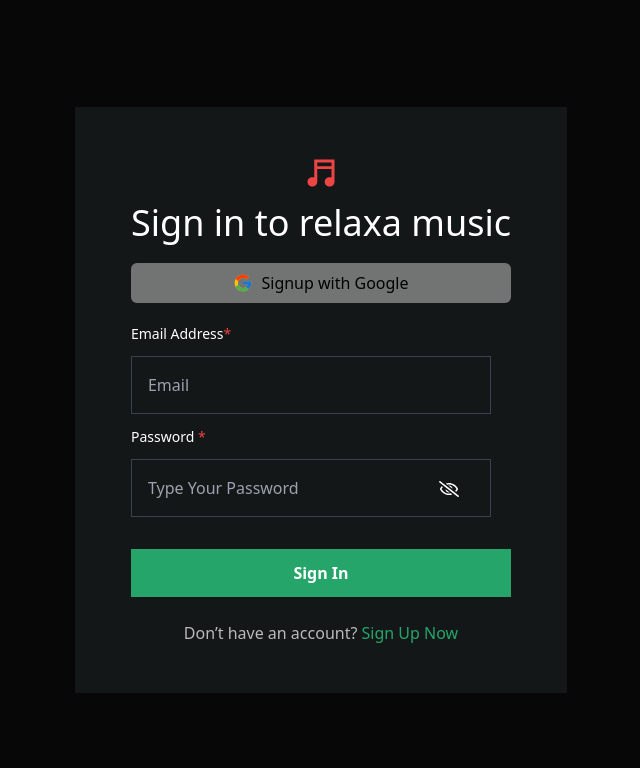
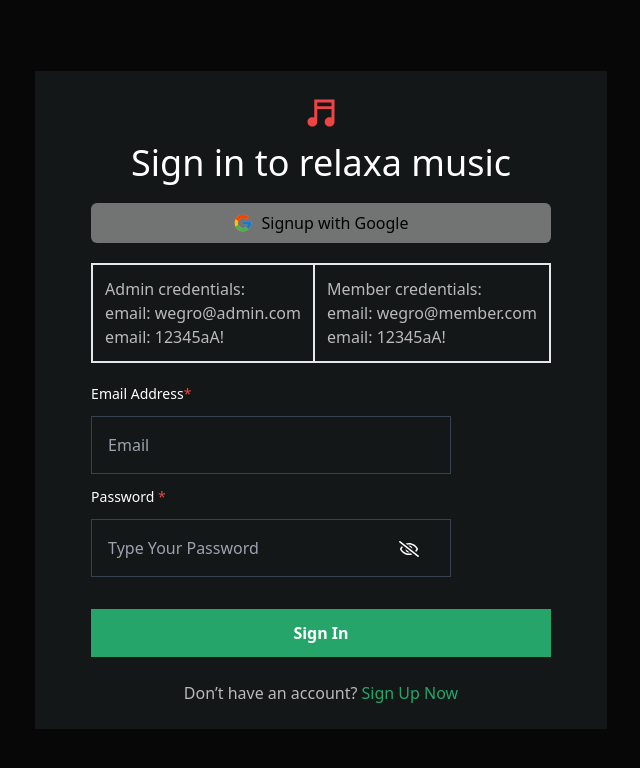
Before and after one commit to MohammadApon11/relaxa-music, a React (Create React App) app in the folder client/: page /login in a window 1280 px wide. Shown: the top 768 px of the page, without its empty margins (319-959 px from the left). Built offline with nearby package versions, Linux system fonts and the light colour scheme; no server answers.

Commit message:
credential added

```diff
--- a/client/src/pages/Home.jsx
+++ b/client/src/pages/Home.jsx
@@ -119,9 +119,13 @@
         {/* <Filter setFilteredSongs={setFilteredSongs} /> */}
 
         <div className="w-full h-auto flex items-center justify-evenly gap-4 flex-wrap p-4 mt-9">
-          <HomeSongContainer
-            musics={filteredSongs ? filteredSongs : allSongsHere}
-          />
+          {allSongsHere ? (
+            <HomeSongContainer
+              musics={filteredSongs ? filteredSongs : allSongsHere}
+            />
+          ) : (
+            <span className="text-textColor">Need a reload becouase my data is deploy on vercel and sometimes vercel send response to much late...</span>
+          )}
         </div>
       </div>
     </div>
@@ -172,7 +176,6 @@
               {data.artist}
             </span>
           </p>
-
         </motion.div>
       ))}
     </>
--- a/client/src/pages/SignIn.jsx
+++ b/client/src/pages/SignIn.jsx
@@ -91,7 +91,7 @@
 
   return (
     <div className="flex items-center justify-center h-[100vh]">
-      <div className="px-14 py-12 bg-[#141718]">
+      <div className="px-14 py-6 bg-[#141718]">
         <IoMdMusicalNotes className="mx-auto text-red-500 text-4xl" />
         <h1 className="text-white text-center text-4xl mt-3">
           Sign in to relaxa music
@@ -103,6 +103,18 @@
           >
             <FcGoogle className="text-xl" />
             <p>Signup with Google</p>
+          </div>
+        </div>
+        <div className=" mt-5 text-textColor flex items-center justify-between border">
+          <div className="border p-3">
+            <p>Admin credentials:</p>
+            <p>email: wegro@admin.com</p>
+            <p>email: 12345aA!</p>
+          </div>
+          <div className="border p-3">
+            <p>Member credentials:</p>
+            <p>email: wegro@member.com</p>
+            <p>email: 12345aA!</p>
           </div>
         </div>
         <form
```
